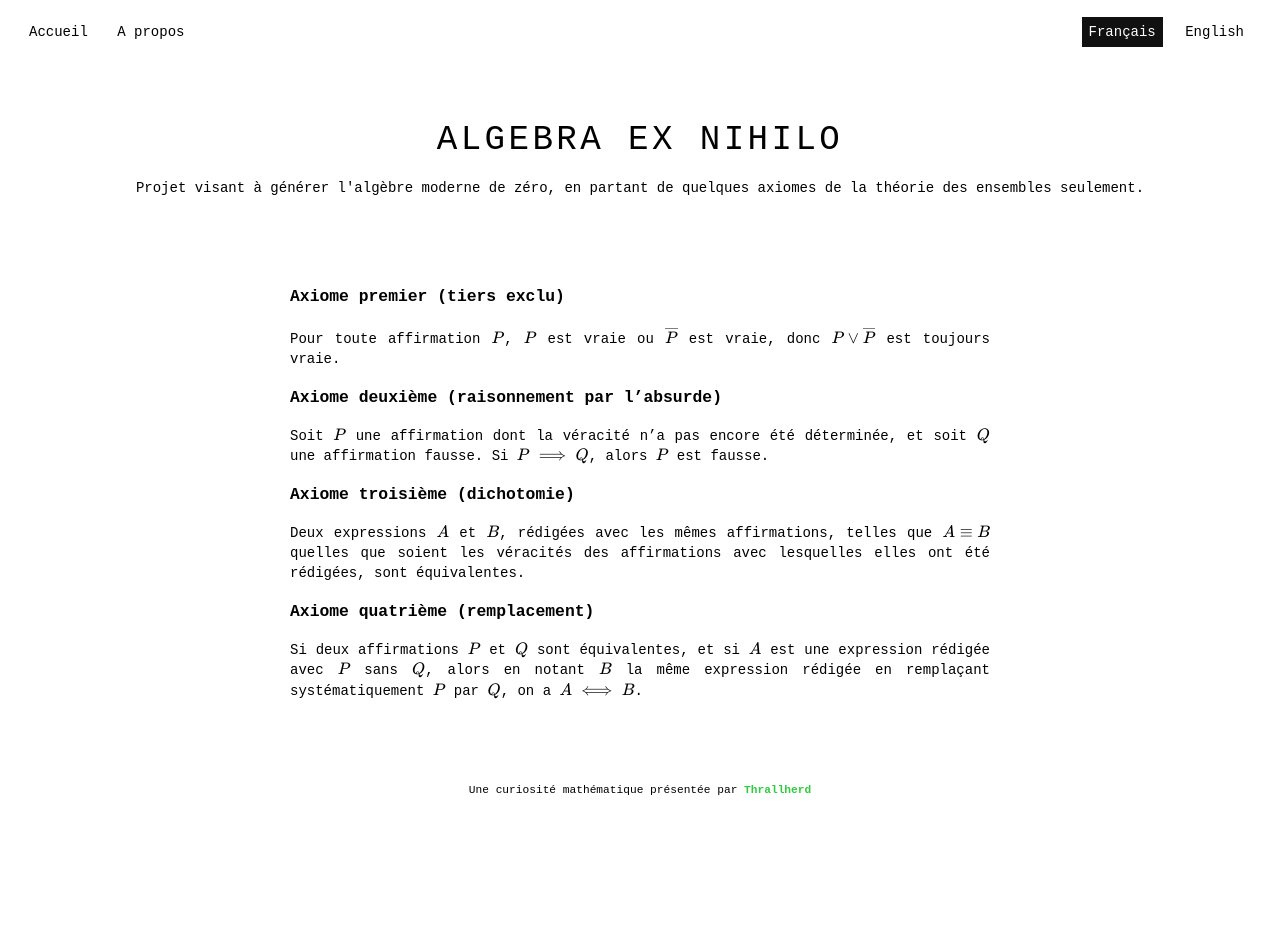
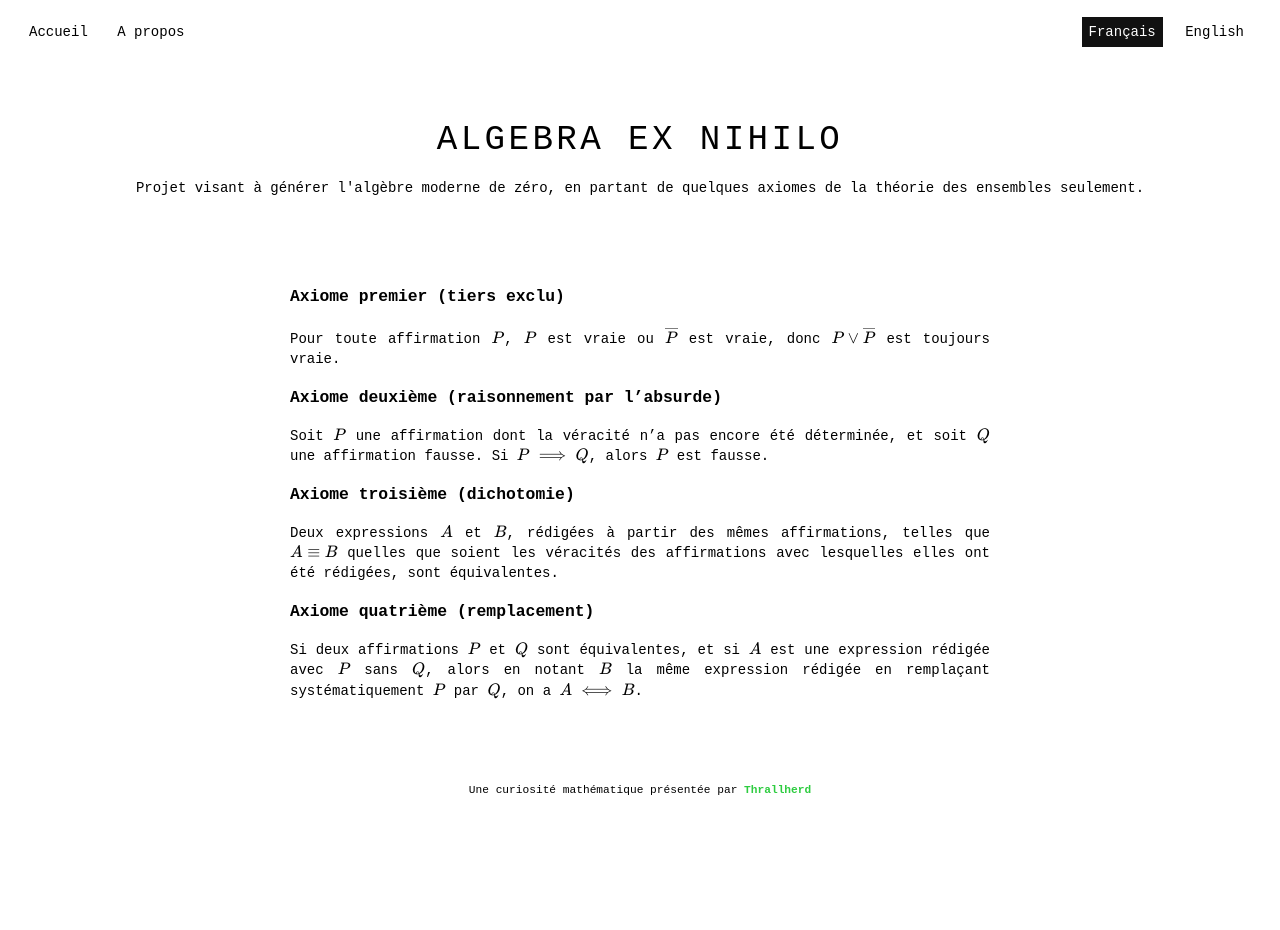
Before and after one commit to Thrallherd/AlgebraExNihilo, a Jekyll site: the page built from logic_axm2.md, in a window 1280 px wide. Built offline with Jekyll 4.4.1, drawn with Linux system fonts in a browser that asks for light colours; formulas are drawn with MathJax 3.

Commit message:
Update logic_axm2.md

```diff
--- a/logic_axm2.md
+++ b/logic_axm2.md
@@ -14,7 +14,7 @@
 Soit $$P$$ une affirmation dont la véracité n'a pas encore été déterminée, et soit $$Q$$ une affirmation fausse. Si $$P \implies Q$$, alors $$P$$ est fausse.
 
 ### Axiome troisième (dichotomie)
-Deux expressions $$A$$ et $$B$$, rédigées avec les mêmes affirmations, telles que $$A \equiv B$$ quelles que soient les véracités des affirmations avec lesquelles elles ont été rédigées, sont équivalentes.
+Deux expressions $$A$$ et $$B$$, rédigées à partir des mêmes affirmations, telles que $$A \equiv B$$ quelles que soient les véracités des affirmations avec lesquelles elles ont été rédigées, sont équivalentes.
 
 ### Axiome quatrième (remplacement)
 Si deux affirmations $$P$$ et $$Q$$ sont équivalentes, et si $$A$$ est une expression rédigée avec $$P$$ sans $$Q$$, alors en notant $$B$$ la même expression rédigée en remplaçant systématiquement $$P$$ par $$Q$$, on a $$A \iff B$$.
```
